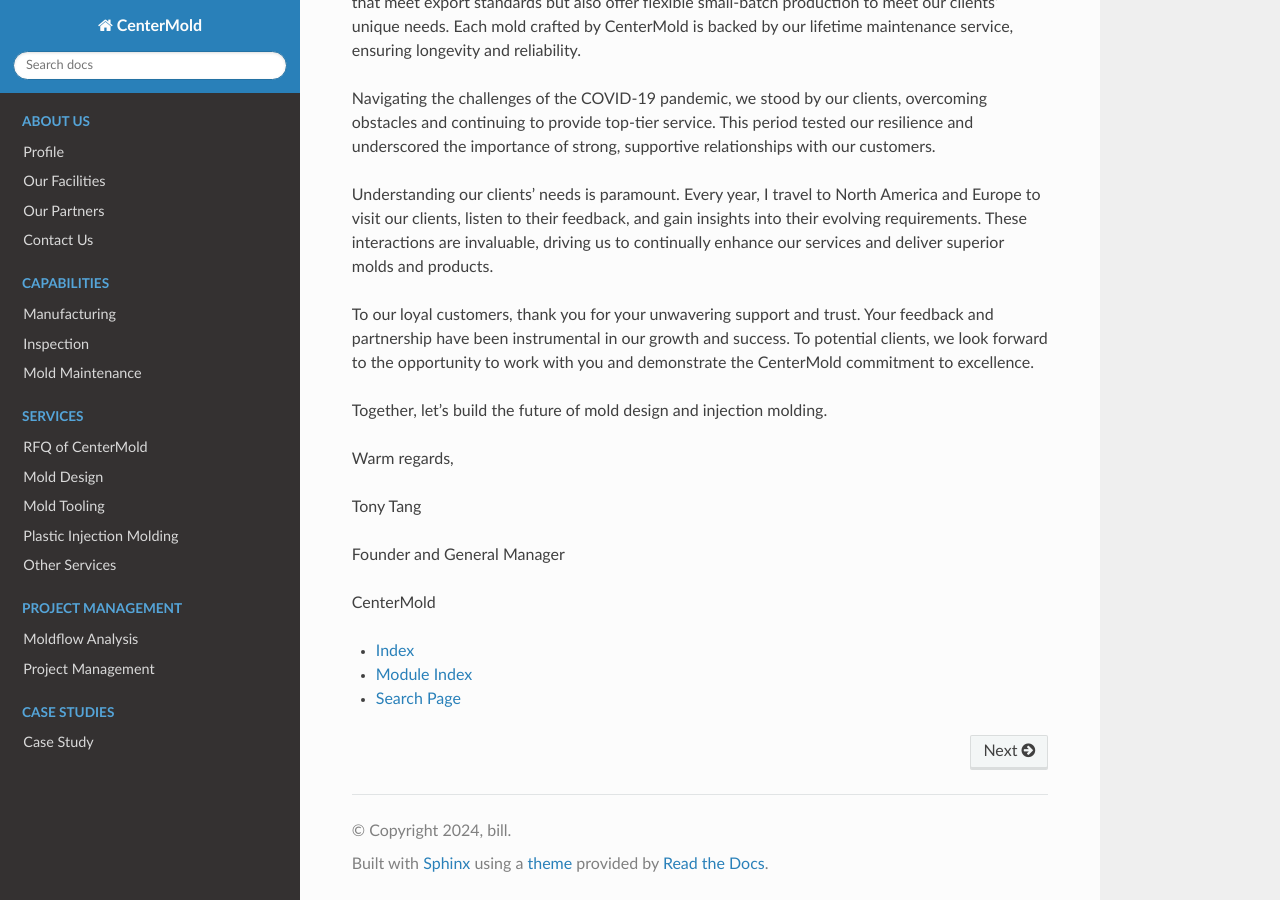
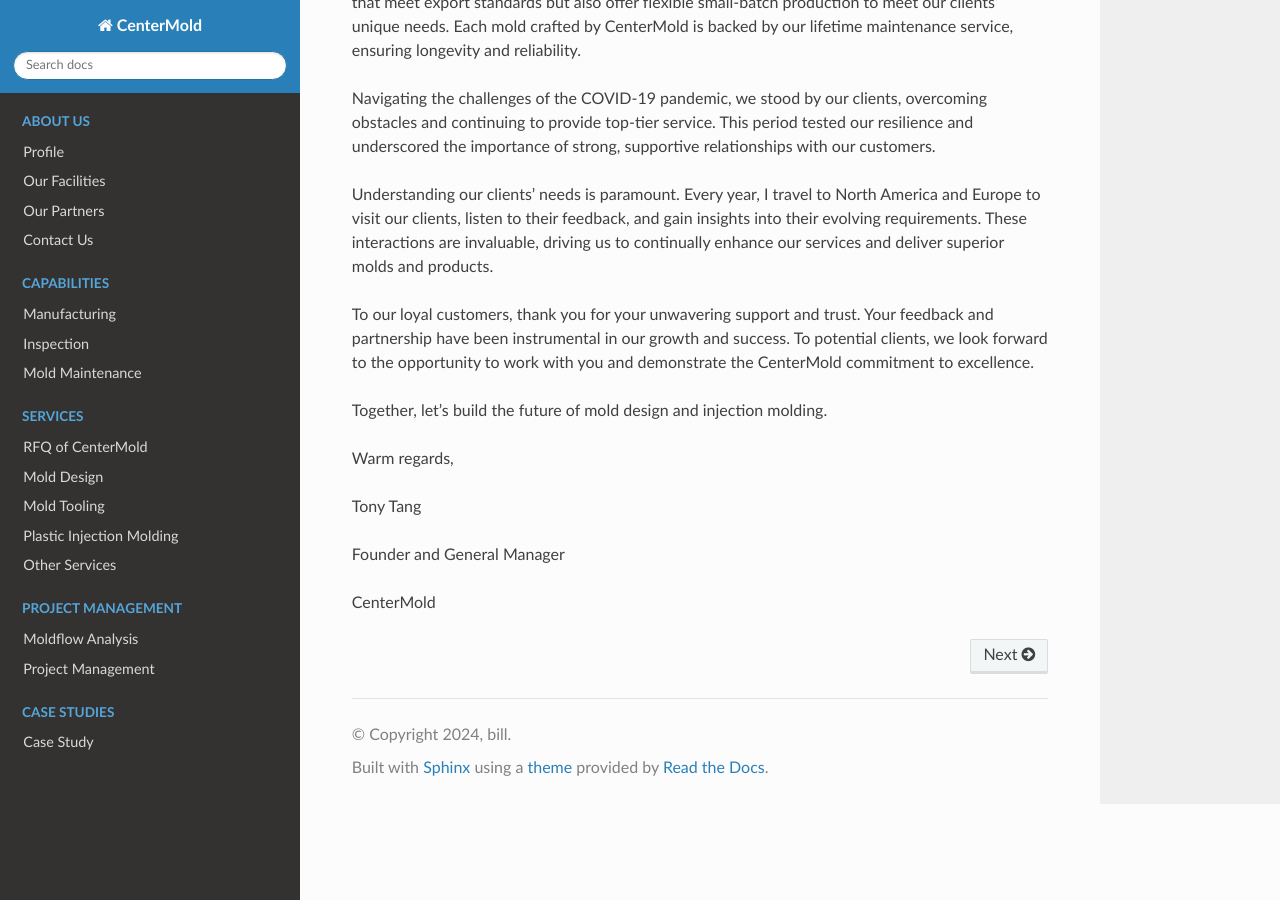
Before and after one commit to paultang/centermold, a Sphinx documentation site: the page built from source/index.rst, in a window 1280 px wide and 900 px high, scrolled down 553 px. Built offline with Sphinx 7.4.7 and the Read the Docs theme 2.0.0, drawn with Linux system fonts in a browser that asks for light colours.

Commit message:
delete
delete ref

```diff
--- a/source/Profile.rst
+++ b/source/Profile.rst
@@ -36,9 +36,3 @@ Felixstowe
 Southampton
 Liverpool
 Our strategic location and efficient logistics network enable us to offer competitive shipping rates and reliable delivery schedules, ensuring your molds and products arrive on time and within budget.
-
-* :ref:`genindex`
-* :ref:`modindex`
-* :ref:`search`
-
-.. :hidden:
--- a/source/index.rst
+++ b/source/index.rst
@@ -80,8 +80,3 @@ Tony Tang
 Founder and General Manager
 
 CenterMold
-
-
-* :ref:`genindex`
-* :ref:`modindex`
-* :ref:`search`
```
